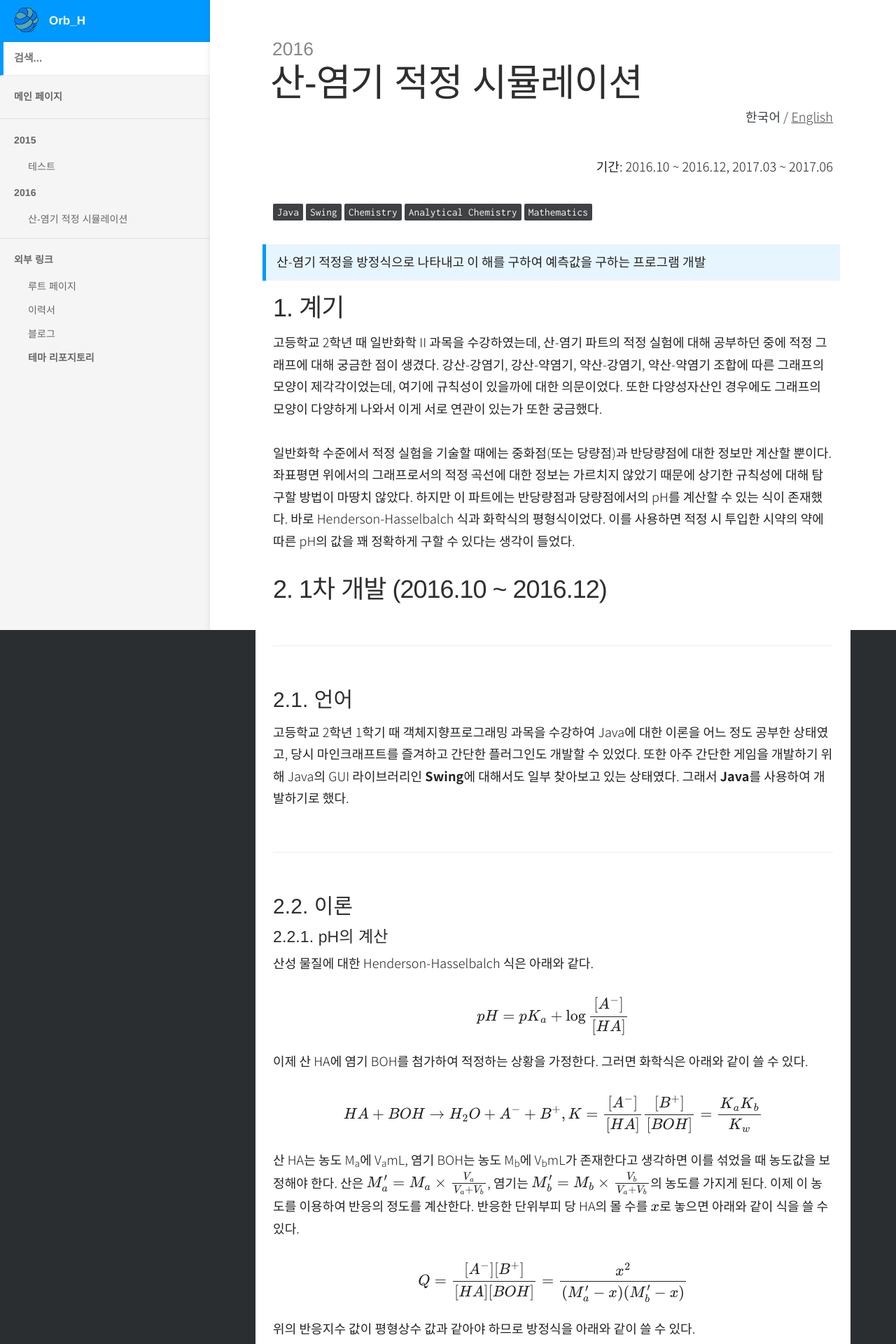
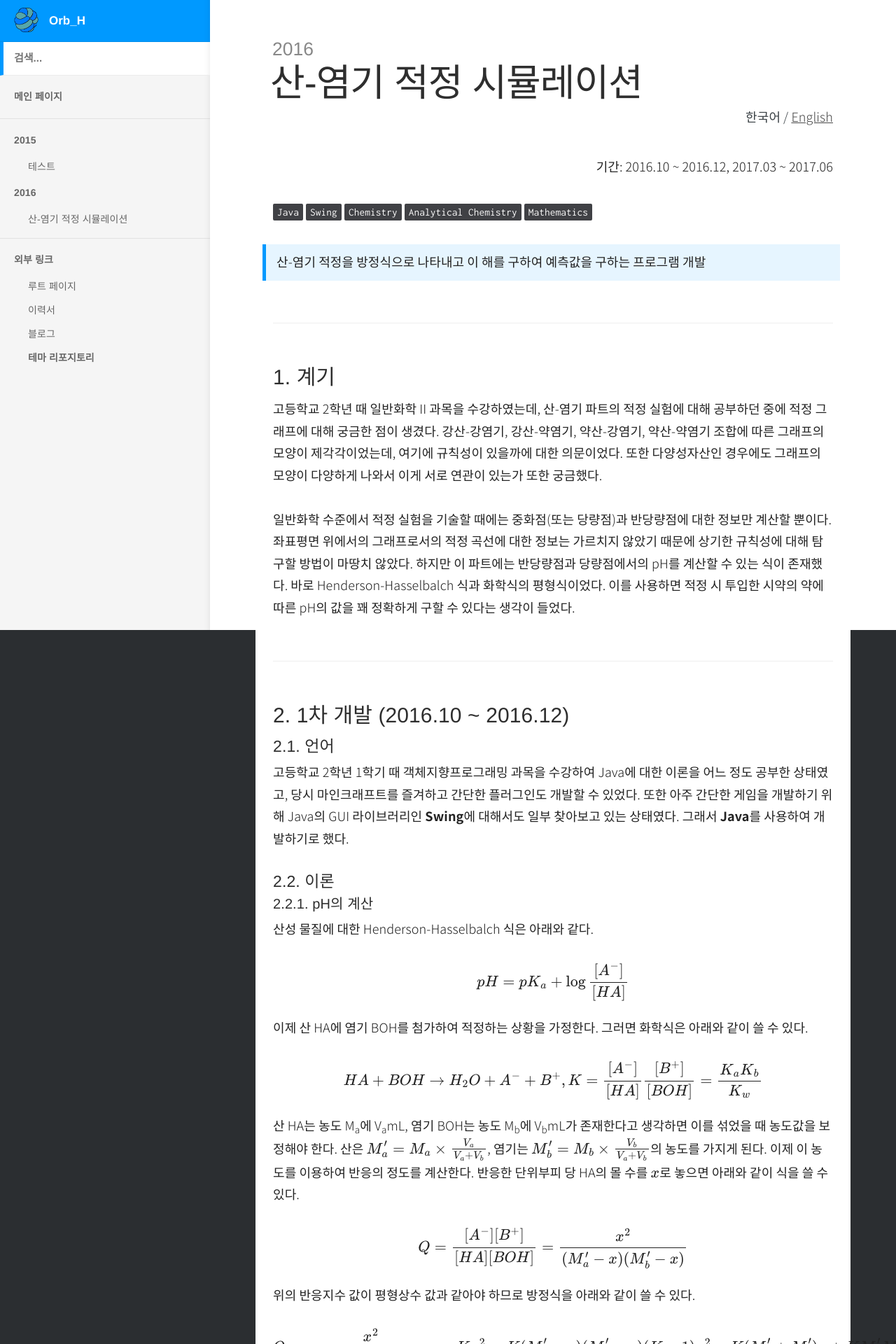
Before and after one commit to Orb-H/projects, a Jekyll site: the page built from _docs/ko/2016/titration/index.md, in a window 1280 px wide. Shown: the top 1920 px of the page at 70% size. Built offline with Jekyll 4.4.1, drawn with Linux system fonts in a browser that asks for light colours; formulas are drawn with MathJax 3.

Commit message:
Revert "Decrease header level by 1"
This reverts commit 34b8f57d91aae75366c343748b85069ea590f31c, for
applying wiki-like design

```diff
--- a/_docs/ko/2016/titration/index.md
+++ b/_docs/ko/2016/titration/index.md
@@ -17,21 +17,21 @@
 summary: "산-염기 적정을 방정식으로 나타내고 이 해를 구하여 예측값을 구하는 프로그램 개발"
 ---
 
-## 1. 계기
+### 1. 계기
 
 고등학교 2학년 때 일반화학 II 과목을 수강하였는데, 산-염기 파트의 적정 실험에 대해 공부하던 중에 적정 그래프에 대해 궁금한 점이 생겼다. 강산-강염기, 강산-약염기, 약산-강염기, 약산-약염기 조합에 따른 그래프의 모양이 제각각이었는데, 여기에 규칙성이 있을까에 대한 의문이었다. 또한 다양성자산인 경우에도 그래프의 모양이 다양하게 나와서 이게 서로 연관이 있는가 또한 궁금했다.
 
 일반화학 수준에서 적정 실험을 기술할 때에는 중화점(또는 당량점)과 반당량점에 대한 정보만 계산할 뿐이다. 좌표평면 위에서의 그래프로서의 적정 곡선에 대한 정보는 가르치지 않았기 때문에 상기한 규칙성에 대해 탐구할 방법이 마땅치 않았다. 하지만 이 파트에는 반당량점과 당량점에서의 pH를 계산할 수 있는 식이 존재했다. 바로 Henderson-Hasselbalch 식과 화학식의 평형식이었다. 이를 사용하면 적정 시 투입한 시약의 약에 따른 pH의 값을 꽤 정확하게 구할 수 있다는 생각이 들었다.
 
-## 2. 1차 개발 (2016.10 ~ 2016.12)
+### 2. 1차 개발 (2016.10 ~ 2016.12)
 
-### 2.1. 언어
+#### 2.1. 언어
 
 고등학교 2학년 1학기 때 객체지향프로그래밍 과목을 수강하여 Java에 대한 이론을 어느 정도 공부한 상태였고, 당시 마인크래프트를 즐겨하고 간단한 플러그인도 개발할 수 있었다. 또한 아주 간단한 게임을 개발하기 위해 Java의 GUI 라이브러리인 **Swing**에 대해서도 일부 찾아보고 있는 상태였다. 그래서 **Java**를 사용하여 개발하기로 했다.
 
-### 2.2. 이론
+#### 2.2. 이론
 
-#### 2.2.1. pH의 계산
+##### 2.2.1. pH의 계산
 
 산성 물질에 대한 Henderson-Hasselbalch 식은 아래와 같다.
 
@@ -74,7 +74,7 @@
 pH=pK_a+\log{\frac{[A^{-}]}{[HA]}}=pK_a+\log{\frac{x}{M'_a-x}}
 $$
 
-#### 2.2.2. pH를 그래프로 옮기기
+##### 2.2.2. pH를 그래프로 옮기기
 
 적정 그래프는 보통 x축이 넣은 적정 시약의 양, y축이 pH인 좌표평면 위에 그린다. 이를 위해 그림판(!)을 사용하여 그럴듯한 좌표평면을 만들었다. 당시 사용한 좌표평면은 아래와 같다.
 
```
